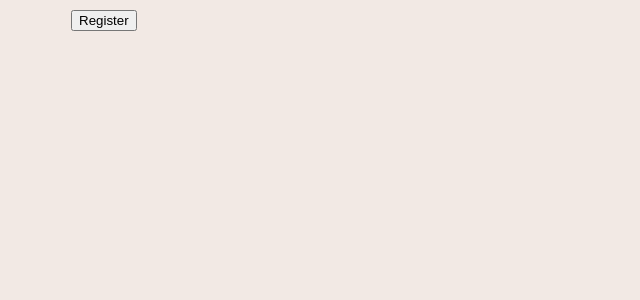
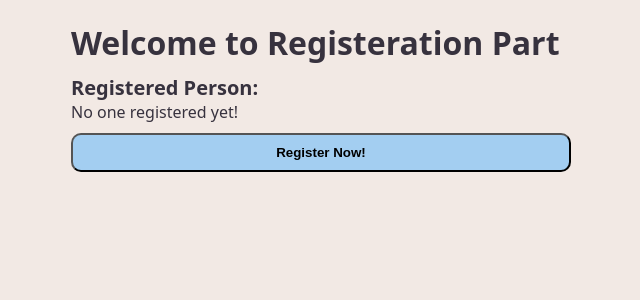
Before and after one commit to rezam91/login, a React (Vite) app: page / in a window 1280 px wide. Shown: the top 300 px of the page, without its empty margins (319-959 px from the left). Built offline with nearby package versions, Linux system fonts and the light colour scheme.

Commit message:
feat(list):generated in home page

```diff
--- a/src/App.jsx
+++ b/src/App.jsx
@@ -1,16 +1,19 @@
 import { Routes, Route } from "react-router-dom"
 import Home from './pages/home'
 import Register from './pages/register'
+import { useState } from "react"
 
 const App = () => {
-
+    const [registered, setRegistered] = useState([])
+    const setNewRegistered = (item) => {
+        setRegistered([...registered,item])
+    }
   return (
     <>
       <Routes>
-        <Route path="/" element={<Home />} />
-        <Route path="/register" element={<Register />} />
+        <Route path="/" element={<Home persons={registered} />} />
+        <Route path="/register" element={<Register onRegister={setNewRegistered} />} />
       </Routes>
-
     </>
   )
 }
--- a/src/index.css
+++ b/src/index.css
@@ -3,35 +3,21 @@
 }
 body {
   background-color: #F2E9E4;
-  /* text-align: center; */
-  /* background-color: red; */
-  /* padding: 40px 80px; */
   margin-left: auto;
   margin-right: auto;
   width: 500px;
   color: #37323E;
-  /* border-radius: 10px; */
-  /* border: 1px solid black; */
 }
 .reg-sec {
   border-radius: 10px;
   text-align: center;
   padding: 20px 40px;
-  /* background-color: rgba(128, 128, 128, 0.445); */
   background-color: white ;
 }
 h1 {
   margin-bottom: 10px;
-  /* border: 1px black solid; */
   margin-left: auto;
   margin-right: auto;
-}
-.form {
-
-  /* border: 1px solid blue; */
-  /* background-color: gray; */
-  /* display: flex;
-  flex-direction: column; */
 }
 
 .form-item {
@@ -63,6 +49,24 @@ h1 {
 
 .button-wrapper button:hover {
   cursor: pointer;
-  /* background-color: rgba(128, 128, 128, 0.727); */
   background-color: #5390D9;
 }
+.reg-but {
+  margin-top: 10px;
+  width: 100%;
+  background-color: #A3CEF1;
+  border-radius: 10px;
+  font-weight: 700;
+  padding: 10px 20px;
+}
+.reg-but:hover {
+  cursor: pointer;
+  background-color: #5390D9;
+}
+.title {
+  font-size: 20px;
+  font-weight: 600;
+}
+.title ol {
+
+}
--- a/src/pages/home.jsx
+++ b/src/pages/home.jsx
@@ -1,13 +1,24 @@
+import { useState } from "react"
 import { useNavigate } from "react-router-dom"
 
-const Home = () => {
+const Home = ({ persons }) => {
     const navigate = useNavigate()
     const navRegister = () => {
         navigate('register')
     }
+
     return (
         <>
-            <button onClick={navRegister}>Register</button>
+            <h1>Welcome to Registeration Part</h1>
+            <div className="title">Registered Person:</div>
+            {!persons.length ? <div>No one registered yet!</div> : (
+                <ol>
+                    {persons.map((item) => (
+                        <li key={item.username}>{item.firstName + " " + item.lastName + " - " + item.email}</li>
+                    ))}
+                </ol>
+            )}
+            <button className="reg-but" onClick={navRegister}>Register Now!</button>
         </>
     )
 }
--- a/src/pages/register.jsx
+++ b/src/pages/register.jsx
@@ -3,7 +3,7 @@ import {useForm} from 'react-hook-form'
 import * as yup from 'yup'
 import { useNavigate } from 'react-router-dom'
 import { useState } from 'react'
-const Register = () => {
+const Register = ({ onRegister }) => {
     const [typedPass, setPass] = useState('')
 
     const navigate = useNavigate()
@@ -32,14 +32,12 @@ const Register = () => {
         confirm: yup.string().test('checkPass', 'Inserted password is not the same!',checkPass)
     })
     const {handleSubmit , register, formState} = useForm({
-        defaultValues: {
-            // firstName: 'name'
-        },
         resolver: yupResolver(schema)
     })
 
     const Submitted = (data) => {
         alert(`Dear/Madam ${data.firstName}, Registeration Completed Successfully`)
+        onRegister(data)
         navigate('/')
     }
     const homeButton = () => {
```
Lines whose indentation alone changed are shown as unchanged.
